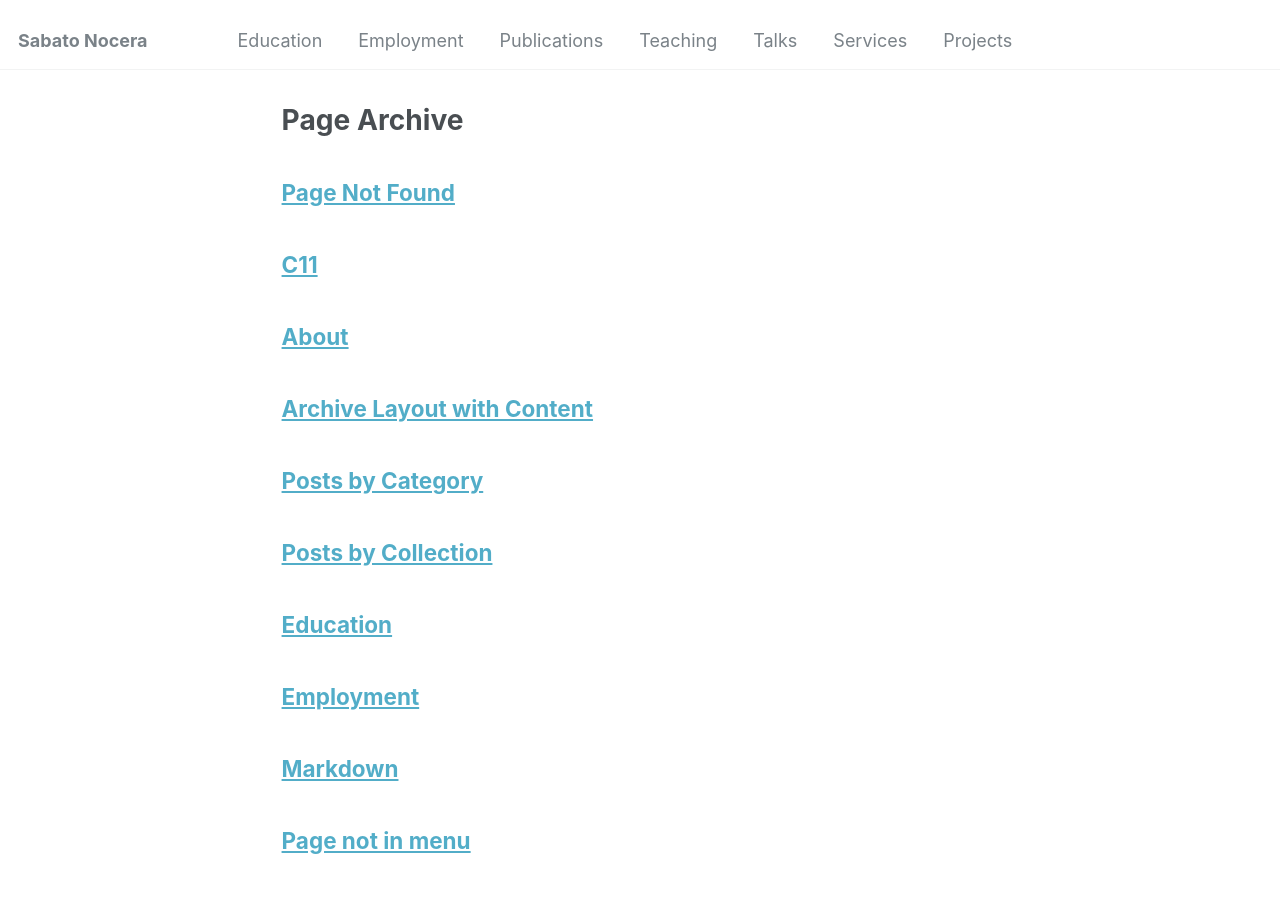
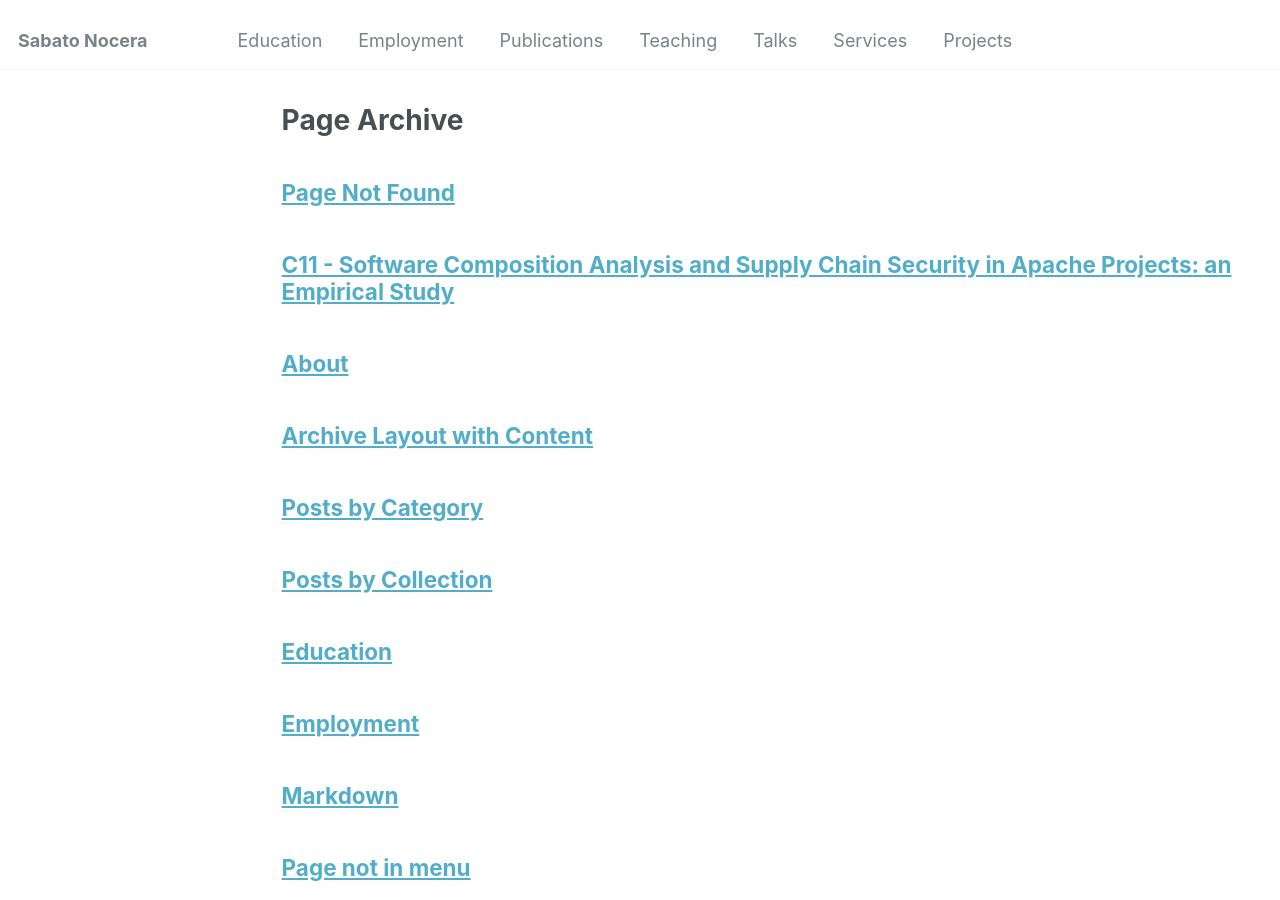
Before and after one commit to sabato-nocera/sabato-nocera.github.io, a Jekyll site: the page built from _pages/page-archive.html, in a window 1280 px wide and 900 px high. Built offline with Jekyll 4.4.1, drawn with Linux system fonts in a browser that asks for light colours.

Commit message:
Update C11.md

````diff
--- a/_pages/papers/C11.md
+++ b/_pages/papers/C11.md
@@ -1,6 +1,6 @@
 ---
 layout: archive
-title: "C11"
+title: "C11 - Software Composition Analysis and Supply Chain Security in Apache Projects: an Empirical Study"
 permalink: /publications/c11
 author_profile: true
 ---
@@ -21,25 +21,34 @@ author_profile: true
   <meta name="citation_pdf_url" content="https://sabato-nocera.github.io/files/msr2025.pdf"/>
 </head>
 <body>
-  <h1>Software Composition Analysis and Supply Chain Security in Apache Projects: an Empirical Study</h1>
-  <p><strong>ID:</strong> C11</p>
-  <p><strong>Authors:</strong> <strong>Nocera, S.</strong>, Vegas, S., Scanniello, G., & Juristo, N.</p>
-  <p><strong>Venue:</strong> <em>International Conference on Mining Software Repositories</em> (MSR)</p>
-  <p><strong>Publisher:</strong> IEEE</p>
-  <p><strong>Year:</strong> 2025</p>
-  <p><strong>DOI:</strong> <a href="" target="_blank">–</a></p>
-  <p><strong>Pre-print:</strong> <a href="https://sabato-nocera.github.io/files/msr2025.pdf" target="_blank">PDF</a></p>
+<link rel="stylesheet" href="https://cdnjs.cloudflare.com/ajax/libs/font-awesome/4.7.0/css/font-awesome.min.css">
 
-  <h2>Abstract</h2>
-<p>A software supply chain consists of anything needed to develop and deliver a software project, including (third-party) components. Software Composition Analysis (SCA) allows for managing the security of software supply chains by identifying such components and their (security) vulnerabilities. The main goal of the empirical study presented in this paper is to investigate the effects of adopting/using over time an SCA tool like OWASP Dependency-Check (OWASP DC) in the context of the security of the software supply chain. To this end, following a cohort design, we analyzed the vulnerabilities affecting the components of the open-source (OS) Java Maven projects owned by the Apache Software Foundation (ASF) and publicly hosted on GitHub. These projects could adopt (or not) OWASP DC. The results indicate that the adoption of OWASP DC appears to be causing a significant reduction in the overall number/score of vulnerabilities, including those with a high Common Vulnerability Scoring System (CVSS) severity level. The use of OWASP DC also increased the vulnerabilities with a low severity level. Our results seem to encourage practitioners to adopt SCA to improve the security of their software supply chains.</p>
-  <h2>BibTeX</h2>
-<pre>@inproceedings{Nocera:Msr:2025,
+
+# Software Composition Analysis and Supply Chain Security in Apache Projects: an Empirical Study
+
+**ID:** C11
+**Authors:** **Nocera, S.**, Vegas, S., Scanniello, G., & Juristo, N.
+**Venue:** _International Conference on Mining Software Repositories_ (MSR)
+**Publisher:** IEEE
+**Year:** 2025
+**DOI:** –
+**Pre‑print:** [<i class="fa fa-file-pdf-o" style="color:red"></i> PDF](https://sabato-nocera.github.io/files/msr2025.pdf)
+
+## Abstract
+
+A software supply chain consists of anything needed to develop and deliver a software project, including (third-party) components. Software Composition Analysis (SCA) allows for managing the security of software supply chains by identifying such components and their (security) vulnerabilities. The main goal of the empirical study presented in this paper is to investigate the effects of adopting/using over time an SCA tool like OWASP Dependency-Check (OWASP DC) in the context of the security of the software supply chain. To this end, following a cohort design, we analyzed the vulnerabilities affecting the components of the open-source (OS) Java Maven projects owned by the Apache Software Foundation (ASF) and publicly hosted on GitHub. These projects could adopt (or not) OWASP DC. The results indicate that the adoption of OWASP DC appears to be causing a significant reduction in the overall number/score of vulnerabilities, including those with a high Common Vulnerability Scoring System (CVSS) severity level. The use of OWASP DC also increased the vulnerabilities with a low severity level. Our results seem to encourage practitioners to adopt SCA to improve the security of their software supply chains.
+
+## BibTeX
+
+```bibtex
+@inproceedings{Nocera:Msr:2025,
   title={Software Composition Analysis and Supply Chain Security in Apache Projects: an Empirical Study},
   author={Sabato Nocera and Sira Vegas and Giuseppe Scanniello and Natalia Juristo},
   booktitle={2025 IEEE/ACM 22nd International Conference on Mining Software Repositories (MSR)},
   pages={},
   year={2025},
   publisher={IEEE}
-}</pre>
+}
+
 </body>
 </html>
````
